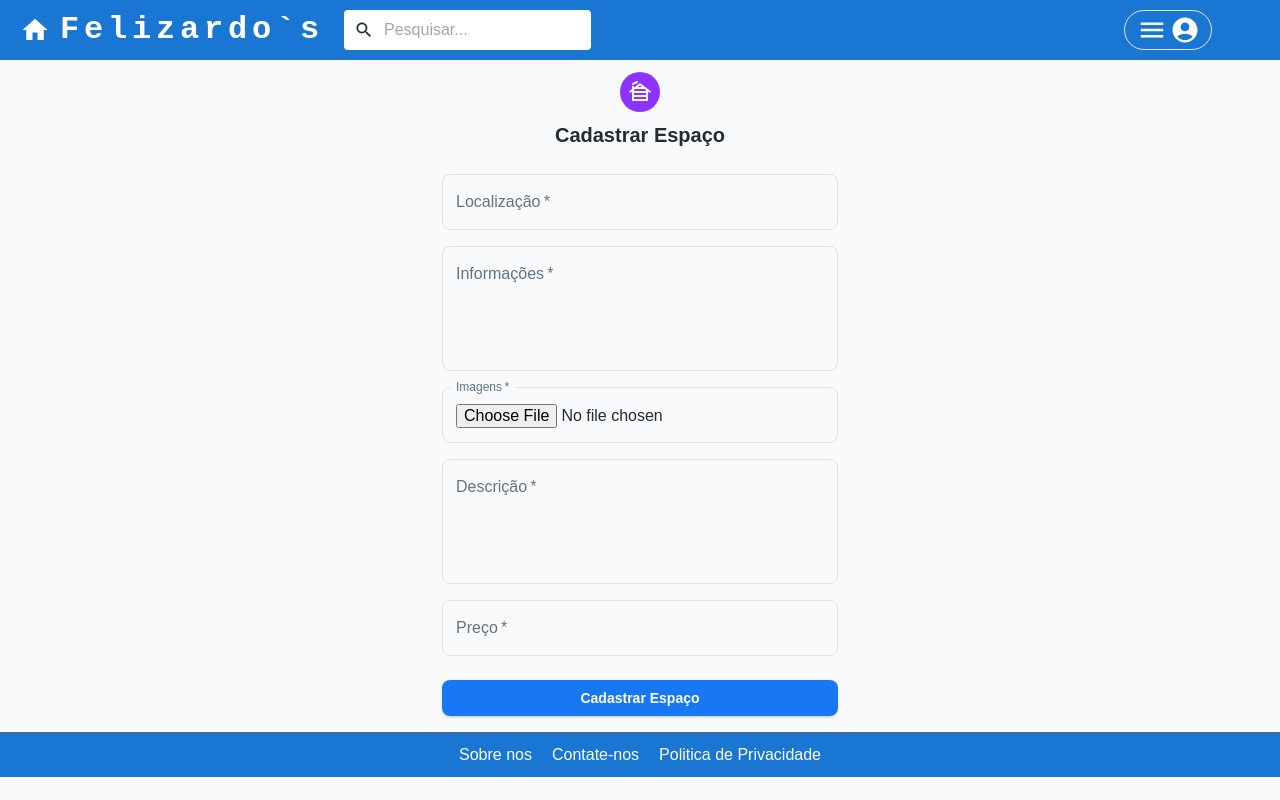
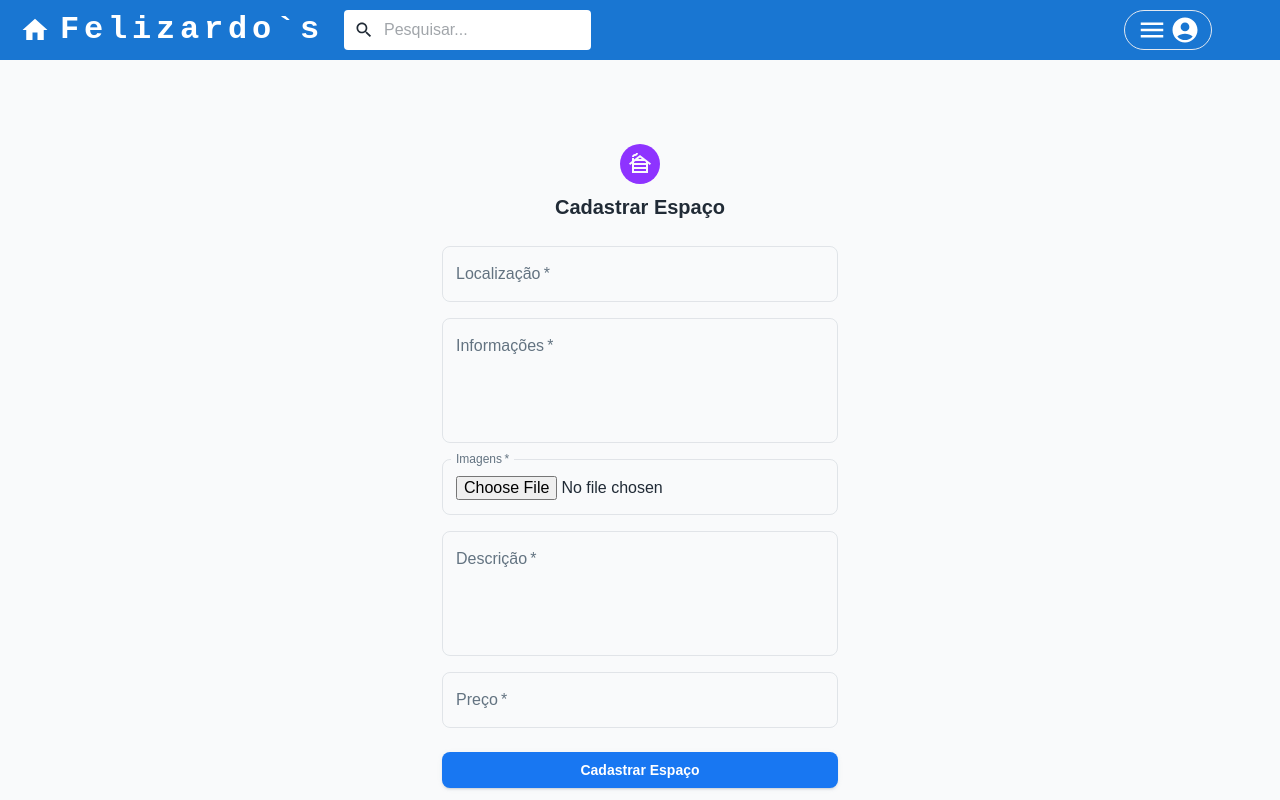
Before and after one commit to thiagofelizardu/Projeto_PAS, a React (Vite) app: page /register-espaco in a window 1280 px wide. Shown: the top 800 px of the page. Built offline with nearby package versions, Linux system fonts and the light colour scheme.

Commit message:
ajustespequenos

```diff
--- a/src/components/NavBar.jsx
+++ b/src/components/NavBar.jsx
@@ -10,10 +10,11 @@ import SearchIcon from '@mui/icons-material/Search';
 export default function ButtonAppBar() {
   return (
     <Box sx={{
-      position: 'fixed',
+      position: 'fixed ',
       top: 0,
       left: 0,
       display: 'flex',
+      zIndex: 9999,
       justifyContent: 'space-between',
       alignItems: 'center',
       backgroundColor: '#1976d2',
--- a/src/pages/RegistarEspaco.jsx
+++ b/src/pages/RegistarEspaco.jsx
@@ -60,7 +60,8 @@ export default function RegistrarEspaco() {
           <CssBaseline />
           <Box
             sx={{
-              marginTop: 8,
+              height: '100vh',
+              marginTop: 17,
               display: 'flex',
               flexDirection: 'column',
               alignItems: 'center'
```
